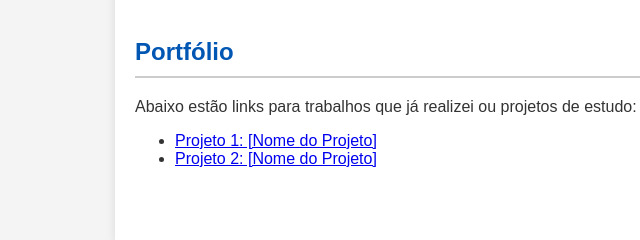
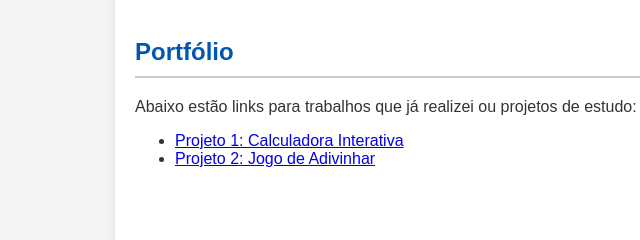
Before and after one commit to oldgraphicsdesign-star/portfolio-caique-almeida, a plain HTML site: page Portifólio/index.html in a window 1280 px wide. Shown: the part 780-1020 px from the top of the page, 105-745 px from the left. Drawn offline with Linux system fonts and the light colour scheme.

Commit message:
Update index.html

```diff
--- a/Portifólio/index.html
+++ b/Portifólio/index.html
@@ -37,8 +37,8 @@
         <h2>Portfólio</h2>
         <p>Abaixo estão links para trabalhos que já realizei ou projetos de estudo:</p>
         <ul>
-            <li><a href="URL_do_Projeto_1" target="_blank">Projeto 1: [Nome do Projeto]</a></li>
-            <li><a href="URL_do_Projeto_2" target="_blank">Projeto 2: [Nome do Projeto]</a></li>
+            <li><a href="https://oldgraphicsdesign-star.github.io/calculadora-interativa/" target="_blank">Projeto 1:  Calculadora Interativa </a></li>
+            <li><a href="https://oldgraphicsdesign-star.github.io/calculadora-interativa/" target="_blank">Projeto 2: Jogo de Adivinhar</a></li>
         </ul>
         </section>
 
```
